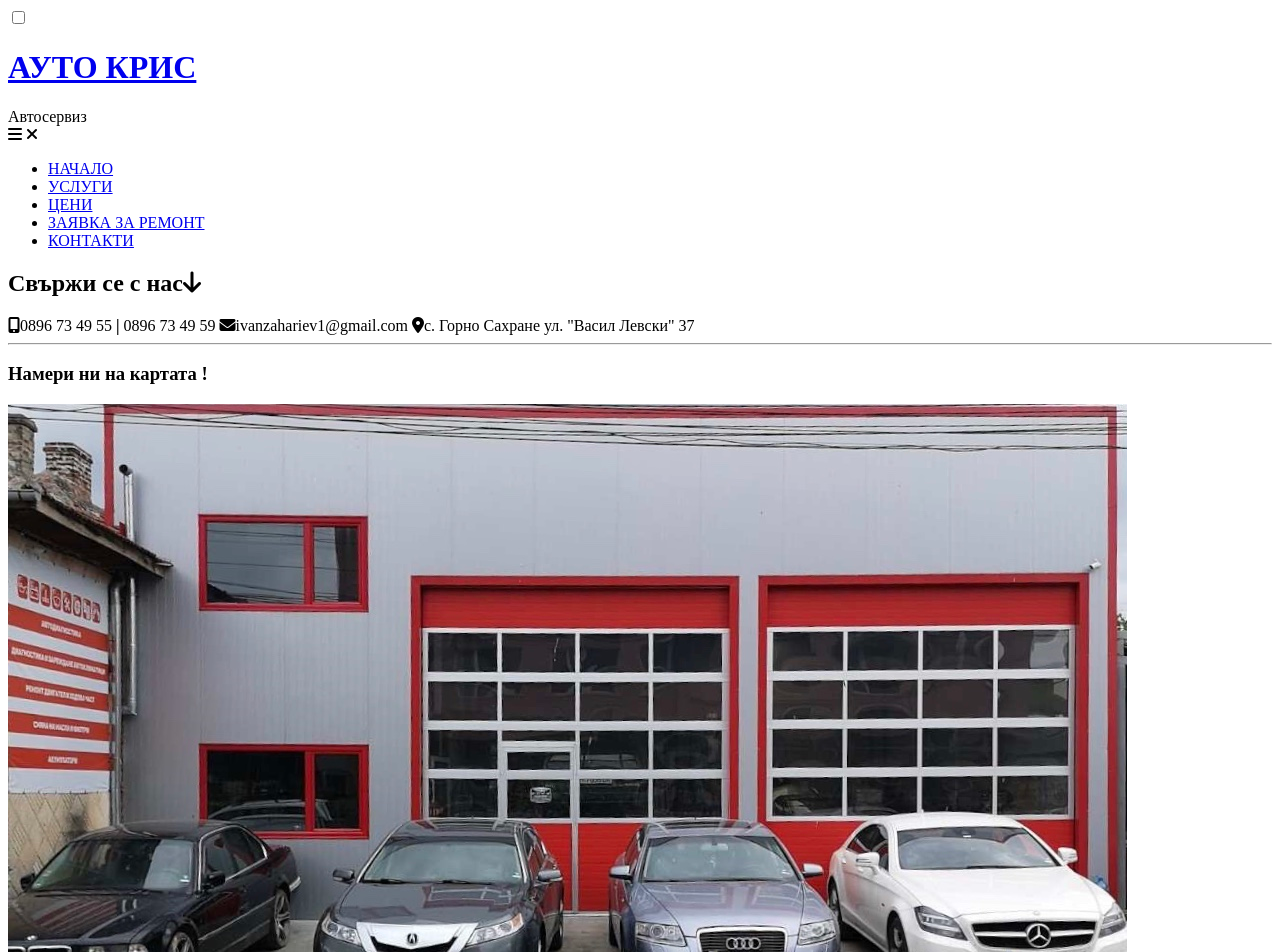
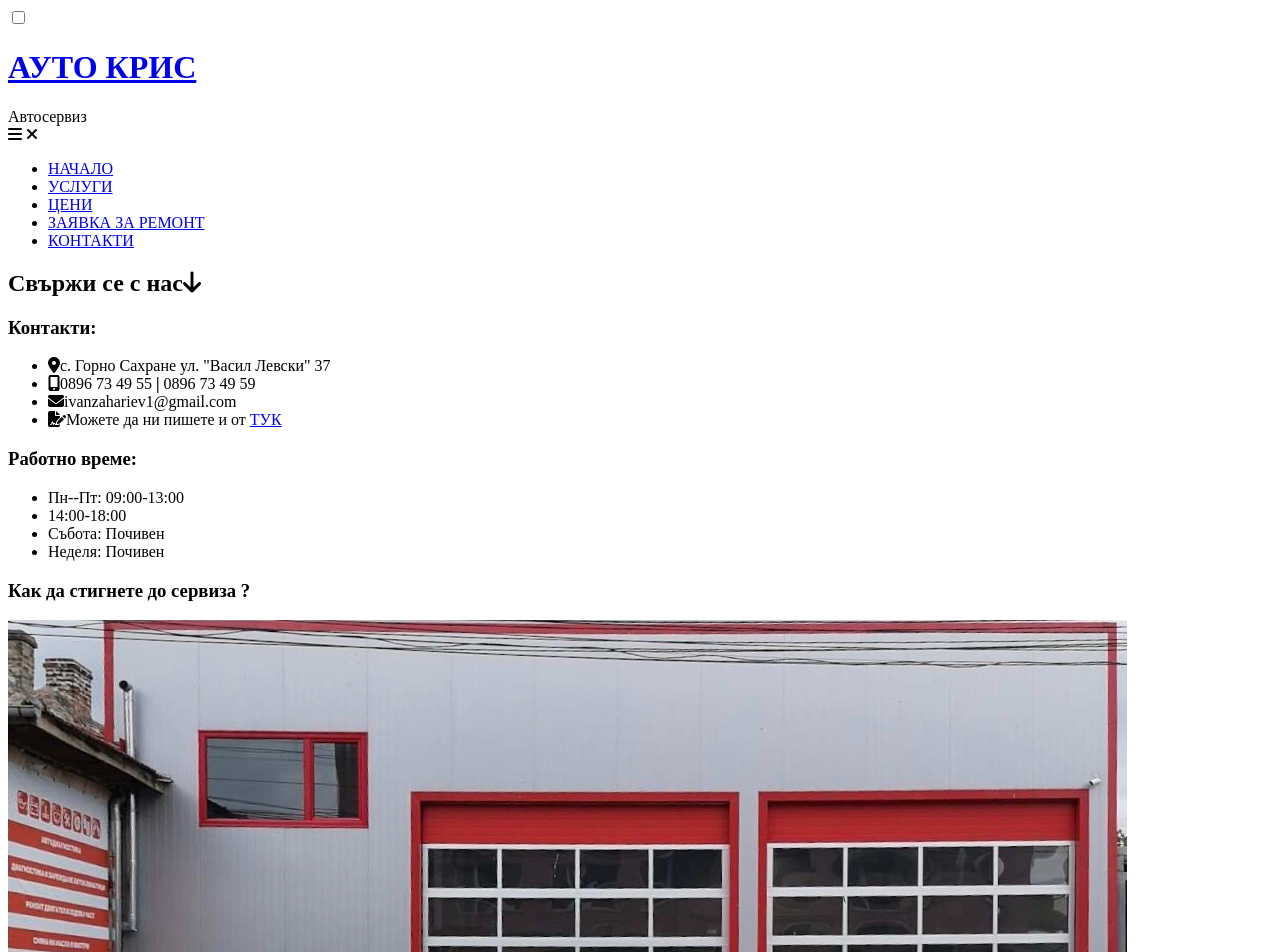
Before and after one commit to SKSteeve/Jekyll-Project, a Jekyll site: the page built from contacts.html, in a window 1280 px wide and 1400 px high. Shown: the top 952 px of the window. Built offline with Jekyll 4.4.1, drawn with Linux system fonts in a browser that asks for light colours; nearby versions of some CDN libraries; some web fonts are replaced; some of the changed text lies outside the part shown.

Commit message:
rewrited the whole contacts page html and css

```diff
--- a/contacts.html
+++ b/contacts.html
@@ -11,23 +11,42 @@ order: 5
 
 <div class="contacts-wrapper">
 
-    <div class="cont">
-        <span><i class="fas fa-mobile-alt"></i>0896 73 49 55 <strong>|</strong> 0896 73 49 59</span>
-        <span><i class="fas fa-envelope"></i>ivanzahariev1@gmail.com</span>
-        <span><i class="fas fa-map-marker-alt"></i>с. Горно Сахране ул. "Васил Левски" 37</span>
+    <div class="contacts-worktime">
+        <div class="contacts-inf">
+            <h3>Контакти:</h3>
+            <ul>
+                <li><i class="fas fa-map-marker-alt"></i>с. Горно Сахране ул. "Васил Левски" 37</li>
+                <li><i class="fas fa-mobile-alt"></i>0896 73 49 55 <strong>|</strong> 0896 73 49 59</li>
+                <li><i class="fas fa-envelope"></i>ivanzahariev1@gmail.com</li>
+                <li><i class="fas fa-file-signature"></i>Можете да ни пишете и от <a href="{{ site.baseurl }}/request-form">ТУК</a></li>
+            </ul>
+        </div>
+
+        <div class="work-time-inf">
+            <h3>Работно време:</h3>
+            <ul>
+                <li>Пн--Пт: 09:00-13:00</li>
+                <li>14:00-18:00</li>
+                <li>Събота: Почивен</li>
+                <li>Неделя: Почивен</li>
+            </ul>
+        </div>
     </div>
 
-    <hr>
+    <div class="find-us">
+        <section class="how-to">
+            <h3>Как да стигнете до сервиза ?</h3>
+            <div class="find-us-cont">
+                <img src="../ImagesForTheProject/IMG_E0334.JPG" alt="pic">
+                <p>Най-лесния начин да стигнете до сервиза с автомобил е да влезете в селото от юг и да карате по главния и добре асвалтиран път. Минавате центъра и кметството, след още 30-40 метра минавате и църквата (пада ви се в дясно), и след още толкова ще видите сервиза в ляво от вас.</p>
+            </div>
+        </section>
 
-    <div class="box-1">
-        <div class="text-1"><h3>Намери ни на картата !</h3></div>
-        <img src="../ImagesForTheProject/IMG_E0334.JPG" alt="pic">
+        <section class="look-for">
+            <h3>Намери ни на карата !</h3>
+            <div class="map">
+                <iframe src="https://www.google.com/maps/embed?pb=!1m18!1m12!1m3!1d11738.320741357338!2d25.210022628171018!3d42.64905914925723!2m3!1f0!2f0!3f0!3m2!1i1024!2i768!4f13.1!3m3!1m2!1s0x40a9ac0fdc1e3873%3A0xa00a014cd0dfec0!2zNjE1MSDQk9C-0YDQvdC-INCh0LDRhdGA0LDQvdC1!5e0!3m2!1sbg!2sbg!4v1573992025647!5m2!1sbg!2sbg" width="100%" height="400" frameborder="0" style="border:0;" allowfullscreen=""></iframe>
+            </div>
+        </section>
     </div>
-
-    <div class="map">
-       <iframe src="https://www.google.com/maps/embed?pb=!1m18!1m12!1m3!1d11738.320741357338!2d25.210022628171018!3d42.64905914925723!2m3!1f0!2f0!3f0!3m2!1i1024!2i768!4f13.1!3m3!1m2!1s0x40a9ac0fdc1e3873%3A0xa00a014cd0dfec0!2zNjE1MSDQk9C-0YDQvdC-INCh0LDRhdGA0LDQvdC1!5e0!3m2!1sbg!2sbg!4v1573992025647!5m2!1sbg!2sbg" width="100%" height="400" frameborder="0" style="border:0;" allowfullscreen=""></iframe>
-    </div>
-
-
-
 </div>
--- a/docs/feed.xml
+++ b/docs/feed.xml
@@ -1 +1 @@
-<?xml version="1.0" encoding="utf-8"?><feed xmlns="http://www.w3.org/2005/Atom" ><generator uri="https://jekyllrb.com/" version="4.0.0">Jekyll</generator><link href="/feed.xml" rel="self" type="application/atom+xml" /><link href="/" rel="alternate" type="text/html" /><updated>2019-12-14T15:21:12+02:00</updated><id>/feed.xml</id><title type="html">АУТО КРИС</title><subtitle>Автосервиз</subtitle></feed>
+<?xml version="1.0" encoding="utf-8"?><feed xmlns="http://www.w3.org/2005/Atom" ><generator uri="https://jekyllrb.com/" version="4.0.0">Jekyll</generator><link href="/feed.xml" rel="self" type="application/atom+xml" /><link href="/" rel="alternate" type="text/html" /><updated>2019-12-14T19:22:34+02:00</updated><id>/feed.xml</id><title type="html">АУТО КРИС</title><subtitle>Автосервиз</subtitle></feed>
```
Also changed, not shown: _scss/_contacts-page.scss (+47 -29 lines), docs/contacts/index.html (+34 -15 lines), docs/css/site.css.
